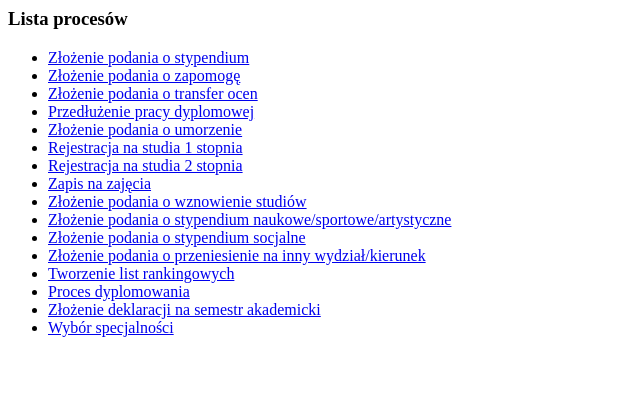
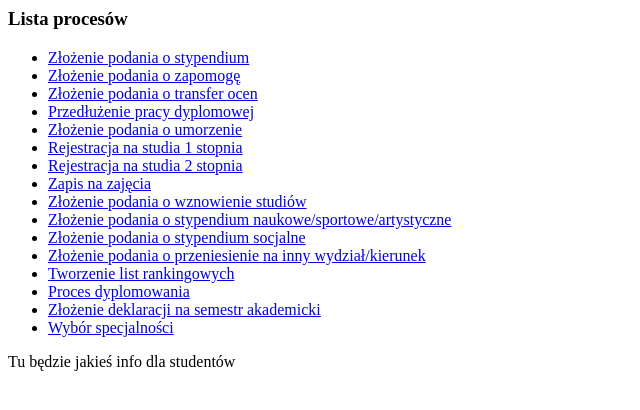
Before and after one commit to wypychasia/procesyDziekanat, a plain HTML site: page index.html in a window 1280 px wide. Shown: the whole page, without its empty margins (0-640 px from the left). Drawn offline with nearby package versions, Linux system fonts and the light colour scheme; some packages are replaced by stand-ins of ours; a script that the page names is missing.

Commit message:
Update index.html
main page

```diff
--- a/index.html
+++ b/index.html
@@ -1,19 +1,59 @@
-<h3>Lista procesów</h3>
-<ul>
-<li><a href=’stypendium.html’>Złożenie podania o stypendium</a></li>
-<li><a href=’zapomoga.html’>Złożenie podania o zapomogę</a></li>
-<li><a href=’transfer.html’>Złożenie podania o transfer ocen</a></li>
-<li><a href=’dyplomPrzedluzenie.html’>Przedłużenie pracy dyplomowej</a></li>
-<li><a href=’umorzenie.html’>Złożenie podania o umorzenie</a></li>
-<li><a href=’1stopien.html’>Rejestracja na studia 1 stopnia</a></li>
-<li><a href=’2stopien.html’>Rejestracja na studia 2 stopnia</a></li>
-<li><a href=’zajecia.html’>Zapis na zajęcia</a></li>
-<li><a href=’wznowienie.html’>Złożenie podania o wznowienie studiów</a></li>
-<li><a href=’naukowe.html’>Złożenie podania o stypendium naukowe/sportowe/artystyczne</a></li>
-<li><a href=’socjalne.html’>Złożenie podania o stypendium socjalne</a></li>
-<li><a href=’przeniesienie.html’>Złożenie podania o przeniesienie na inny wydział/kierunek</a></li>
-<li><a href=’rankingowa.html’>Tworzenie list rankingowych</a></li>
-<li><a href=’dyplom.html’>Proces dyplomowania</a></li>
-<li><a href=’deklaracja.html’>Złożenie deklaracji na semestr akademicki</a></li>
-<li><a href=’specjalnosc.html’>Wybór specjalności</a></li>
-</ul>
+<html>
+
+ <head>
+        <META HTTP-EQUIV="Content-Type" CONTENT="text/html; charset=utf-8"/>
+        <meta name="viewport" content="width=device-width, initial-scale=1.0" />
+        <META NAME="Author" CONTENT="Agnieszka Breśka & Joanna Wypych"/>
+        <meta name="description" content="" />
+        <meta name="keywords" content="" />
+		<link type="text/css" rel="stylesheet" href="style.css"/>
+     <link href="lightbox2-master/lightbox2-master/dist/css/lightbox.css" rel="stylesheet">
+            <title>Procesy Dziekanat WE</title>
+  </head>
+  <body>
+
+      <div id="header">
+
+      </div>
+
+
+      <div id="vueApp">
+      </div>
+      <script type="text/javascript" src="lib/vue.js"></script>
+      <script type="text/javascript" src="src/app.js"></script>
+
+       <div id="left" >
+           <div id="navigate">
+               <h3>Lista procesów</h3>
+               <ul>
+
+                   <li><a href="stypendium.html">Złożenie podania o stypendium</a></li>
+                   <li><a href="zapomoga.html">Złożenie podania o zapomogę</a></li>
+                   <li><a href="transfer.html">Złożenie podania o transfer ocen</a></li>
+                   <li><a href="dyplomPrzedluzenie.html">Przedłużenie pracy dyplomowej</a></li>
+                   <li><a href="umorzenie.html">Złożenie podania o umorzenie</a></li>
+                   <li><a href="1stopien.html">Rejestracja na studia 1 stopnia</a></li>
+                   <li><a href="2stopien.html">Rejestracja na studia 2 stopnia</a></li>
+                   <li><a href="zajecia.html">Zapis na zajęcia</a></li>
+                   <li><a href="wznowienie.html">Złożenie podania o wznowienie studiów</a></li>
+                   <li><a href="naukowe.html">Złożenie podania o stypendium naukowe/sportowe/artystyczne</a></li>
+                   <li><a href="socjalne.html">Złożenie podania o stypendium socjalne</a></li>
+                   <li><a href="przeniesienie.html">Złożenie podania o przeniesienie na inny wydział/kierunek</a></li>
+                   <li><a href="rankingowa.html">Tworzenie list rankingowych</a></li>
+                   <li><a href="dyplom.html">Proces dyplomowania</a></li>
+                   <li><a href="deklaracja.html">Złożenie deklaracji na semestr akademicki</a></li>
+                   <li><a href="specjalnosc.html">Wybór specjalności</a></li>
+               </ul>
+           </div>
+      </div>
+      <div id="center">
+
+        Tu będzie jakieś info dla studentów
+      </div>
+
+            <script src="lightbox2-master/lightbox2-master/dist/js/lightbox-plus-jquery.js"></script>
+
+
+    </body>
+
+</html>
```
